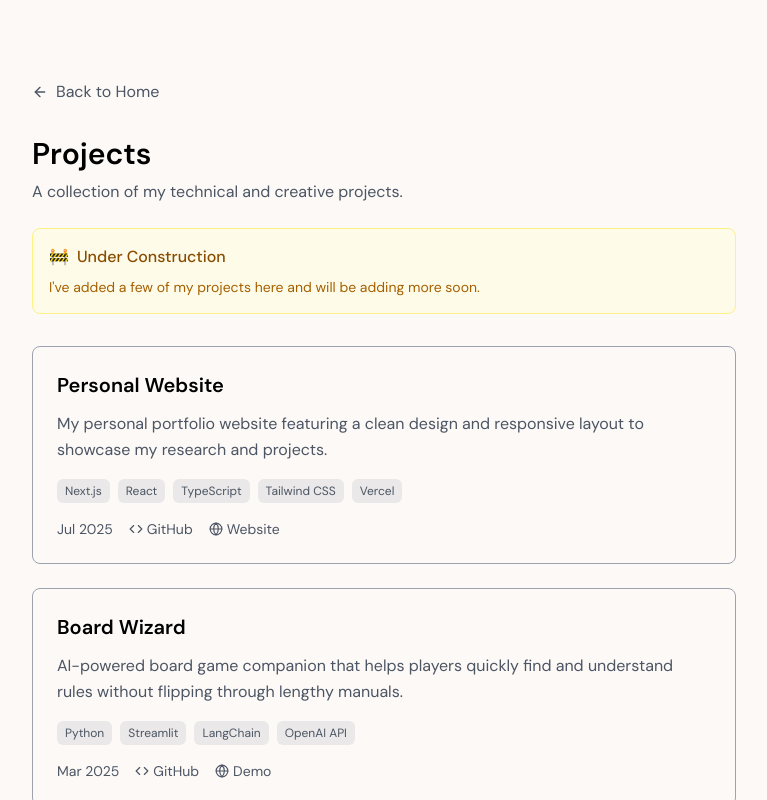
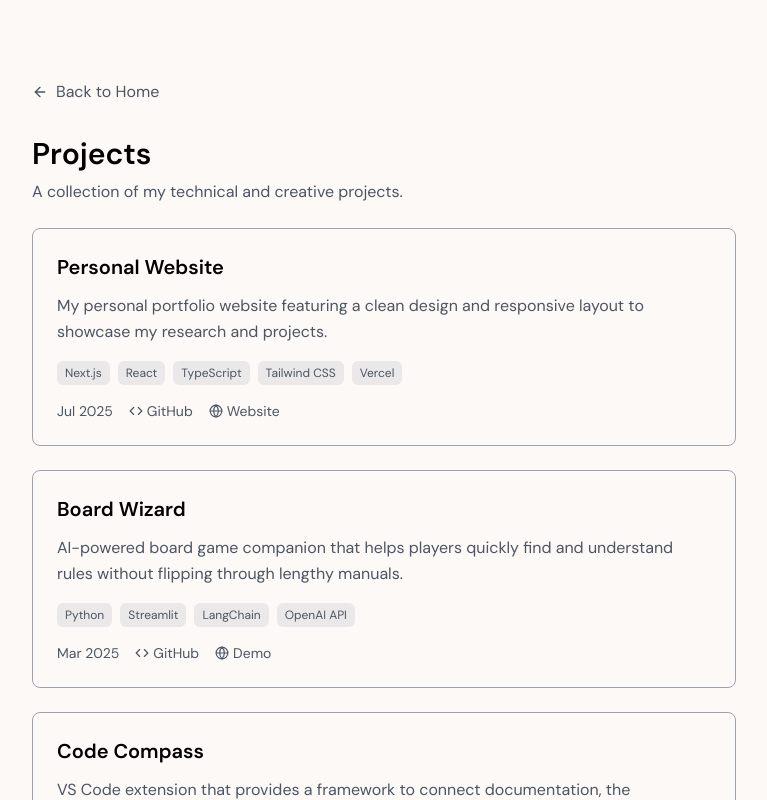
Before and after one commit to c-goenka/personal-website, a Next.js app: page /projects in a window 1280 px wide. Shown: the top 800 px of the page, without its empty margins (256-1023 px from the left). Built offline with nearby package versions, Linux system fonts and the light colour scheme.

Commit message:
removed under construction sign

```diff
--- a/src/app/projects/page.tsx
+++ b/src/app/projects/page.tsx
@@ -21,7 +21,7 @@ export default function Projects() {
             <p className="text-muted mb-6">A collection of my technical and creative projects.</p>
 
             {/* Under Construction Notice */}
-            <div className="mb-8 p-4 bg-yellow-50 dark:bg-yellow-900/20 border border-yellow-200 dark:border-yellow-800 rounded-lg">
+            {/* <div className="mb-8 p-4 bg-yellow-50 dark:bg-yellow-900/20 border border-yellow-200 dark:border-yellow-800 rounded-lg">
                 <div className="flex items-center gap-2 mb-2">
                     <span className="text-yellow-600 dark:text-yellow-400">🚧</span>
                     <h3 className="font-medium text-yellow-800 dark:text-yellow-200">Under Construction</h3>
@@ -29,7 +29,7 @@ export default function Projects() {
                 <p className="text-sm text-yellow-700 dark:text-yellow-300">
                     I&apos;ve added a few of my projects here and will be adding more soon.
                 </p>
-            </div>
+            </div> */}
 
             {/* Projects */}
             <div className="space-y-6">
```
